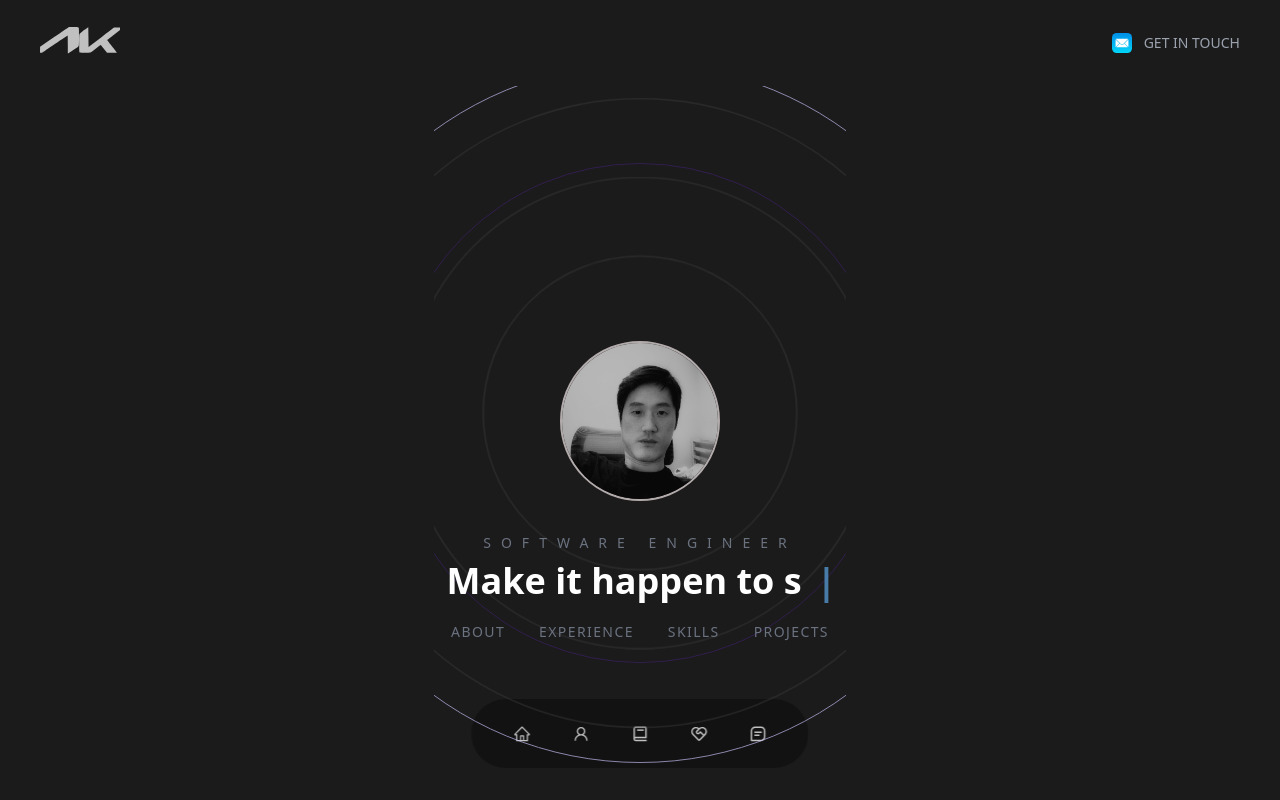
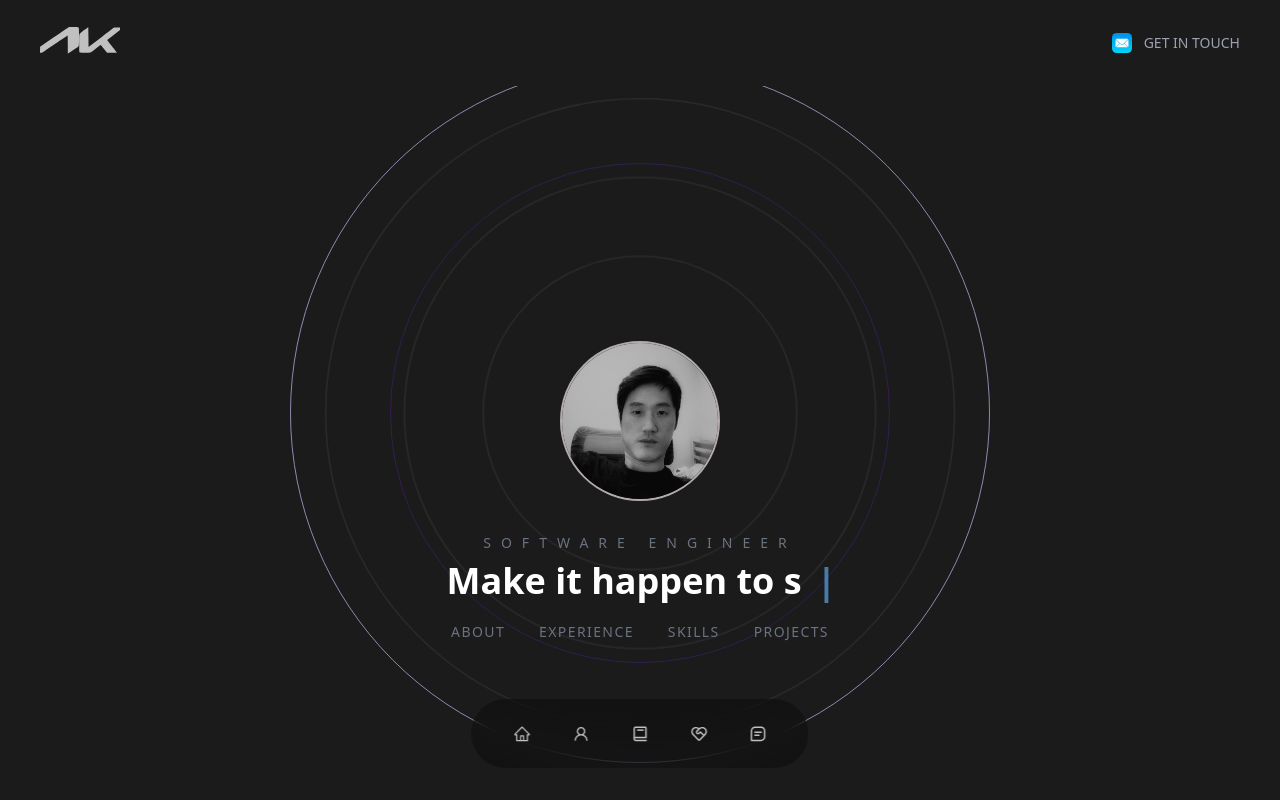
Before and after one commit to AramKim37/Aram-homepage, a Next.js app: page / in a window 1280 px wide. Shown: the top 800 px of the page. Built offline with nearby package versions, Linux system fonts and the light colour scheme.

Commit message:
fixed hero section

```diff
--- a/app/globals.css
+++ b/app/globals.css
@@ -146,7 +146,7 @@
     width: min-content;
     display: block;
     padding: 0.7rem 1.7rem;
-    z-index: 2;
+    z-index: 100;
     position: fixed;
     left: 50%;
     transform: translateX(-50%);
--- a/app/page.js
+++ b/app/page.js
@@ -16,7 +16,7 @@ export default function Home() {
   return (
     <main className="w-full flex flex-col items-center justify-center min-h-screen">
       <Topbar />
-      <section id="hero" className="">
+      <section id="hero" className="w-full">
         <Hero />
       </section>
       <section>
```
